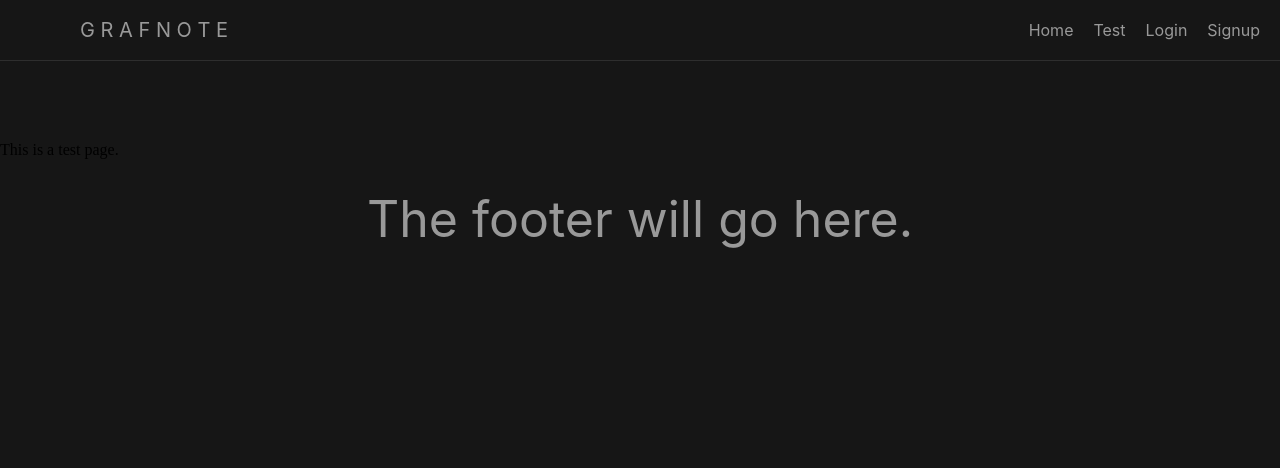
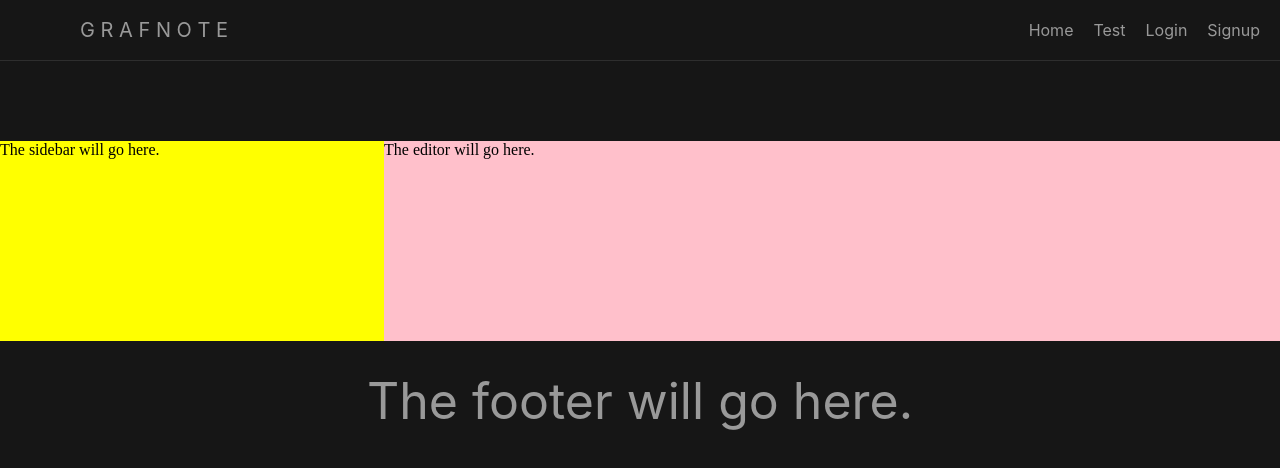
Before and after one commit to ily123/grafnote, a React (Create React App) app in the folder frontend/: page /test in a window 1280 px wide. Shown: the top 468 px of the page. Built offline with nearby package versions, Linux system fonts and the light colour scheme; no server answers; a web font is replaced by a local one.

Commit message:
Hooked up Notes page to a Route.

```diff
--- a/frontend/src/App.js
+++ b/frontend/src/App.js
@@ -6,6 +6,7 @@ import SignupFormPage from './components/SignupFormPage';
 import Navigation from './components/Navigation';
 import LandingPage from './components/HomePage';
 import Footer from './components/Footer';
+import NotePage from './components/NotePage';
 import { restoreUser } from './store/session';
 
 function App () {
@@ -32,7 +33,7 @@ function App () {
           <SignupFormPage />
         </Route>
         <Route path="/test">
-          This is a test page.
+          <NotePage />
         </Route>
       </Switch>
       <Footer />
--- a/frontend/src/components/NotePage/NotePage.css
+++ b/frontend/src/components/NotePage/NotePage.css
@@ -0,0 +1,15 @@
+.note-container {
+  display: flex;
+  flex-direction: row;
+  height: 200px;
+}
+
+.note-sidebar-container {
+  background-color: yellow;
+  width: 30%;
+}
+
+.note-editor-container {
+  background-color: pink;
+  width: 70%;
+}
--- a/frontend/src/components/NotePage/index.js
+++ b/frontend/src/components/NotePage/index.js
@@ -1,3 +1,12 @@
 import './NotePage.css';
 import SideBar from './SideBar';
 import NoteEditor from './NoteEditor';
+
+export default function NotePage () {
+  return (
+    <div className='note-container'>
+      <SideBar />
+      <NoteEditor />
+    </div>
+  );
+}
```
